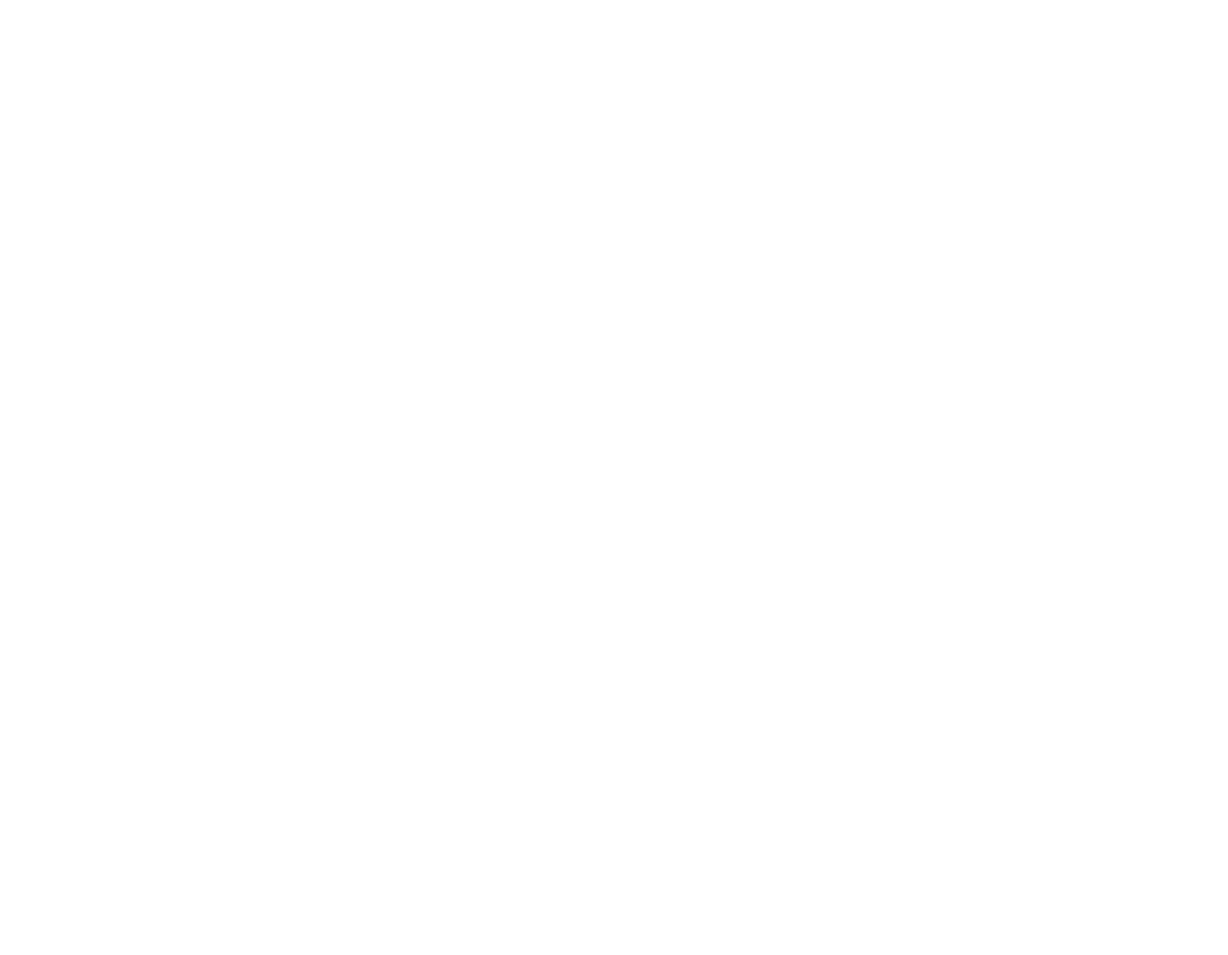
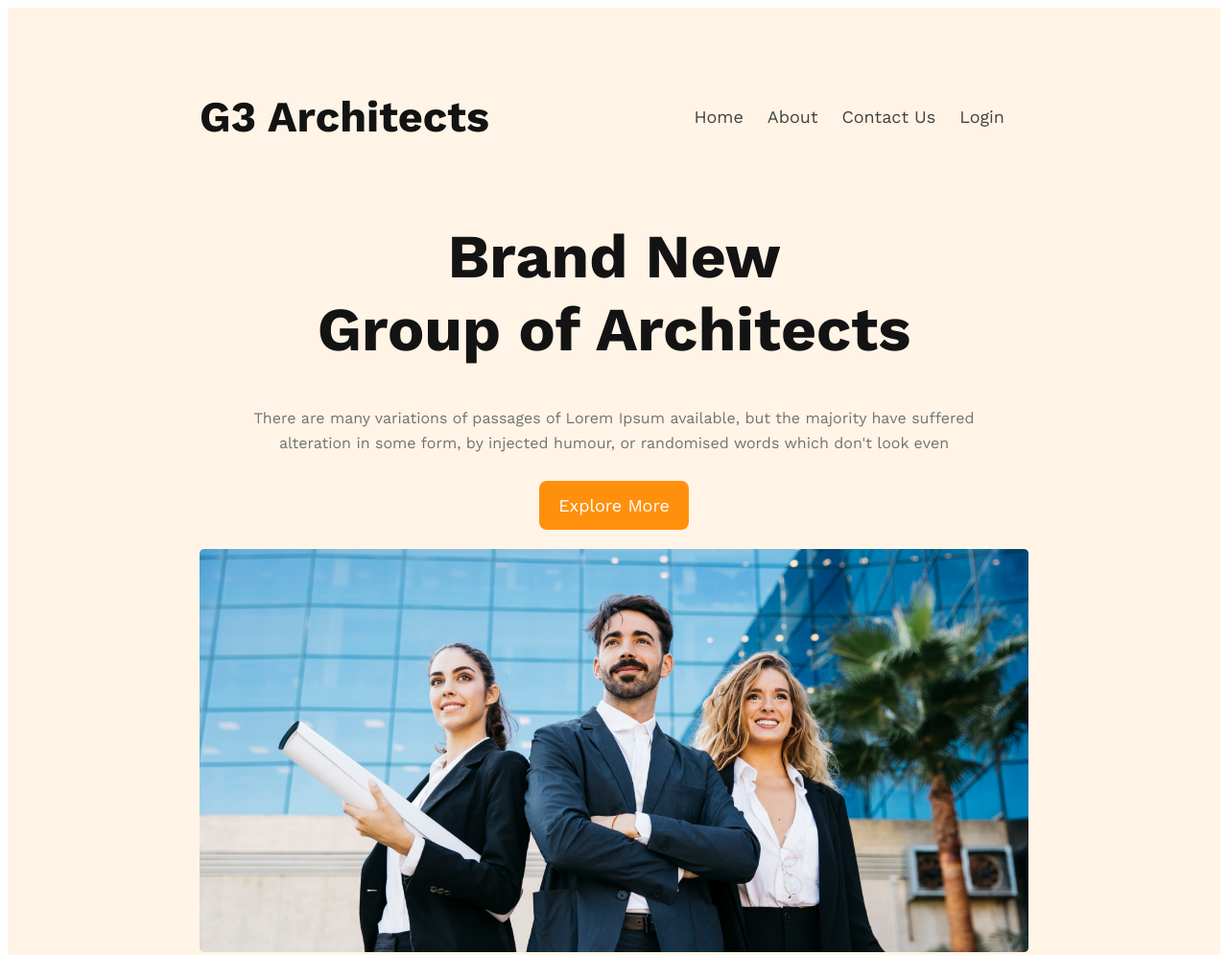
Before and after one commit to 519450255/G3-architects, a plain HTML site: page index.html in a window 1280 px wide. Shown: the top 995 px of the page at 96% size. Before the commit the page ends 800 px from the top, so only its background shows below. Drawn offline with nearby package versions, Linux system fonts and the light colour scheme.

Commit message:
added banner and nav section

```diff
--- a/index.html
+++ b/index.html
@@ -7,6 +7,30 @@
     <link rel="stylesheet" href="style/style.css">
 </head>
 <body>
+    <header>
+        <nav>
+            <h2 class="nav_title">G3 Architects</h2>
+            <ul>
+                <li><a href="">Home</a></li>
+                <li><a href="">About</a></li>
+                <li><a href="">Contact Us</a></li>
+                <li><a href="">Login</a></li>
+            </ul>
+        </nav>
+        <div class="banner">
+            <div class="banner_content">
+                <h1 class="banner_title">Brand New<br>Group of Architects</h1>
+                <p class="banner_description">There are many variations of passages of Lorem Ipsum available, but the majority have suffered alteration in some form, by injected humour, or randomised words which don't look even</p>
+                <button class="primary_btn">Explore More</button>
+            </div>
+            <img src="images/banner.png"  alt="">
+        </div>
+    </header>
+    <main>
 
+    </main>
+    <footer>
+
+    </footer>
 </body>
 </html>
--- a/style/style.css
+++ b/style/style.css
@@ -0,0 +1,76 @@
+@import url('https://fonts.googleapis.com/css2?family=Open+Sans:wght@400;700;800&family=Work+Sans:wght@400;600;700&display=swap');
+*{
+    font-family: 'Open Sans', sans-serif;
+    font-family: 'Work Sans', sans-serif;
+}
+
+/* header style start */
+header{
+    background: #ff900e1a;
+    padding: 50px 200px;
+}
+nav{
+    display: flex;
+    justify-content: space-between;
+    align-items: center;
+}
+.nav_title{
+    color: #131313;
+    text-align: center;
+    font-size: 45px;
+    font-style: normal;
+    font-weight: 700;
+    line-height: normal;
+}
+nav > ul{
+    display: flex;
+
+}
+nav li{
+    list-style: none;
+    margin-right: 25px;
+    text-align: center;
+    font-size: 18px;
+    font-style: normal;
+    font-weight: 500;
+    line-height: 26px;
+}
+
+nav a {
+    text-decoration: none;
+    color: #424242;
+}
+.banner_content{
+    max-width: 800px;
+    text-align: center;
+    margin: 0 auto;
+}
+
+.banner_title{
+    color: #131313;
+    font-size: 64px;
+    font-style: normal;
+    font-weight: 700;
+    line-height: normal;
+}
+.banner_description{
+    color: #727272;
+    font-size: 16px;
+    font-style: normal;
+    font-weight: 400;
+    line-height: 26px;
+}
+.primary_btn{
+    color: #fff;
+    font-size: 18px;
+    cursor: pointer;
+    border: 0;
+    padding: 15px 20px;
+    border-radius: 8px;
+    background: #FF900E;
+    margin: 10px 0 20px 0;
+}
+.banner img{
+   width: 100%;
+}
+/* header style end */
```
